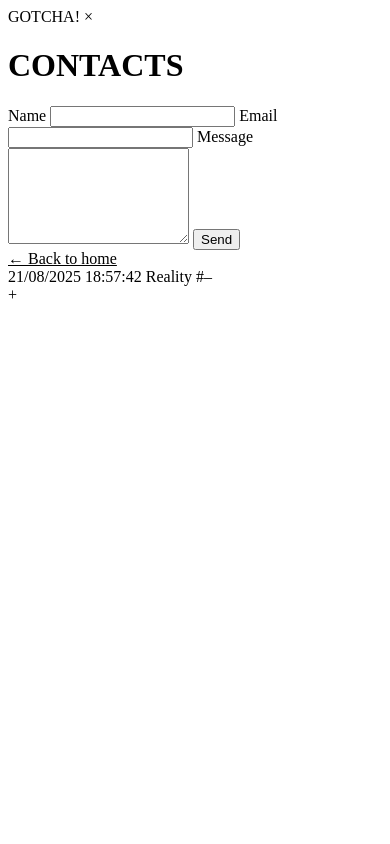
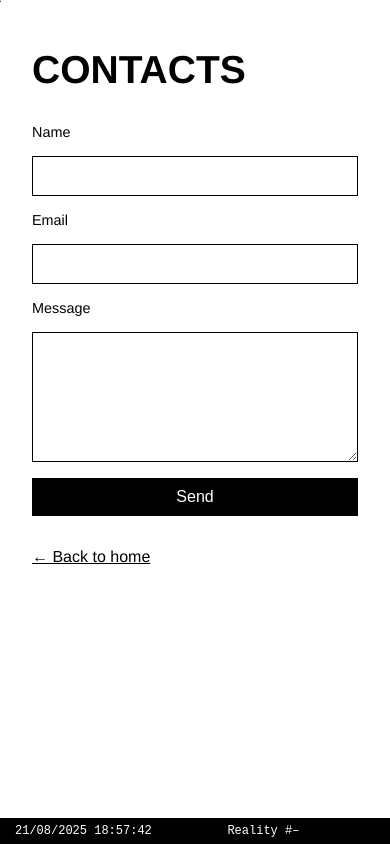
Before and after one commit to Fedemartorana/FedericoMartorana.net, a plain HTML site: page contacts/contacts.html in a window 390 px wide. Drawn offline with nearby package versions, Linux system fonts and the light colour scheme.

Commit message:
Update contacts.css

```diff
--- a/contacts/contacts.css
+++ b/contacts/contacts.css
@@ -1,71 +1,141 @@
-// Parametri da URL
-const urlParams = new URLSearchParams(window.location.search);
-const color = urlParams.get('color') || '#000000';
-const layout = urlParams.get('layoutNum') || '–';
-
-// Imposta colore dinamico
-document.documentElement.style.setProperty('--reality-color', color);
-
-// Aggiorna "Reality #"
-const layoutText = document.getElementById("layout-text");
-if (layoutText) layoutText.textContent = `Reality #${layout}`;
-
-// Data e ora
-const dateTimeSpan = document.querySelector('.date-time');
-function updateDateTime() {
-  const now = new Date();
-  const formatted = now.toLocaleDateString('it-IT') + ' ' +
-    now.toLocaleTimeString('it-IT', { hour12: false });
-  if (dateTimeSpan) dateTimeSpan.textContent = formatted;
-}
-updateDateTime();
-setInterval(updateDateTime, 1000);
-
-// Cursore custom
-const cursor = document.getElementById('custom-cursor');
-const cursorPosition = document.getElementById('cursor-position');
-window.addEventListener('mousemove', e => {
-  if (cursor) {
-    cursor.style.left = `${e.clientX}px`;
-    cursor.style.top = `${e.clientY}px`;
-  }
-  if (cursorPosition) {
-    cursorPosition.textContent = `x: ${e.clientX}, y: ${e.clientY}`;
-  }
-});
-
-// Colore titolo e link back
-const projectTitle = document.querySelector('.project-title');
-if (projectTitle) projectTitle.style.color = color;
-
-const backLink = document.getElementById('back-link');
-if (backLink) {
-  backLink.style.color = color;
-  backLink.style.cursor = 'none';
-  backLink.addEventListener('click', (e) => {
-    e.preventDefault();
-    const targetURL = `../../index.html?color=${encodeURIComponent(color)}&layoutNum=${encodeURIComponent(layout)}`;
-    window.location.href = targetURL;
-  });
+html, body {
+  margin: 0;
+  padding: 0;
+  font-family: Helvetica, sans-serif;
+  background: white;
+  color: var(--reality-color);
+  cursor: none;
 }
 
-/* -------------------
-   EmailJS integrazione
-------------------- */
-(function() {
-  emailjs.init("Hwzu2esk_kltPrwsd"); // sostituisci con la tua Public Key
-})();
+.project-container {
+  padding: 3rem 2rem;
+  max-width: 700px;
+  margin: 0 auto;
+  display: flex;
+  flex-direction: column;
+  gap: 2rem;
+}
 
-const contactForm = document.getElementById("contact-form");
-if (contactForm) {
-  contactForm.addEventListener("submit", function(e) {
-    e.preventDefault();
+.project-title {
+  position: sticky;
+  top: 20px;
+  font-size: clamp(2rem, 10vw, 8rem);
+  text-transform: uppercase;
+  margin: 0;
+  z-index: 1000;
+  opacity: 0;
+  transform: translateY(20px);
+  animation: titleFade 0.8s ease-out forwards;
+}
 
-    emailjs.sendForm("service_sgw22gh", "template_oirjqf4", this)
-      .then(() => {
-        contactForm.reset();
-        const overlay = document.getElementById("gotcha-overlay");
-        overlay.classList.add("active"); // mostra overlay
-      })
-      .catch((error) => {
-        alert("Failed to send message: " + JSON.stringify(error));
+@keyframes titleFade {
+  to {
+    opacity: 1;
+    transform: translateY(0);
+  }
+}
+
+.contact-form {
+  display: flex;
+  flex-direction: column;
+  gap: 1rem;
+}
+
+.contact-form label {
+  font-weight: light;
+  font-size: 0.9rem;
+}
+
+.contact-form input,
+.contact-form textarea {
+  padding: 10px;
+  border: 0.5px solid var(--reality-color);
+  border-radius: 0px;
+  font-size: 1rem;
+  outline: none;
+  background: white;
+  color: var(--reality-color);
+}
+
+.contact-form button {
+  padding: 10px 20px;
+  background: var(--reality-color);
+  color: white;
+  border: none;
+  border-radius: 0px;
+  cursor: none;
+  font-size: 1rem;
+}
+
+.contact-form button:hover {
+  opacity: 0.8;
+}
+
+.contact-info {
+  font-size: 1rem;
+  line-height: 1.4;
+}
+
+/* Footer */
+#layout-footer {
+  position: fixed;
+  bottom: 0;
+  left: 0;
+  width: 100%;
+  background-color: var(--reality-color, #000);
+  display: flex;
+  justify-content: space-between;
+  align-items: center;
+  padding: 6px 15px;
+  font-family: monospace;
+  font-size: 12px;
+  color: white;
+  z-index: 1000;
+  box-sizing: border-box;
+  user-select: none;
+}
+
+/* Cursore personalizzato */
+#custom-cursor {
+  position: fixed;
+  left: 0;
+  top: 0;
+  width: 20px;
+  height: 20px;
+  font-size: 20px;
+  pointer-events: none;
+  z-index: 9999;
+  user-select: none;
+  transform: translate(-50%, -50%);
+  transition: color 0.3s;
+}
+
+#gotcha-overlay {
+  position: fixed;
+  inset: 0;
+  background: white;
+  display: flex;
+  justify-content: center;
+  align-items: center;
+  color: var(--reality-color);
+  font-size: clamp(3rem, 15vw, 10rem);
+  font-weight: bold;
+  text-transform: uppercase;
+  flex-direction: column;
+  opacity: 0;
+  visibility: hidden;
+  transition: opacity 0.6s ease;
+  z-index: 5000;
+}
+
+#gotcha-overlay.active {
+  opacity: 1;
+  visibility: visible;
+}
+
+#gotcha-overlay #gotcha-close {
+  margin-top: 2rem;
+  font-size: clamp(1rem, 5vw, 2rem);
+  cursor: none;
+  color: var(--reality-color);
+}
```
